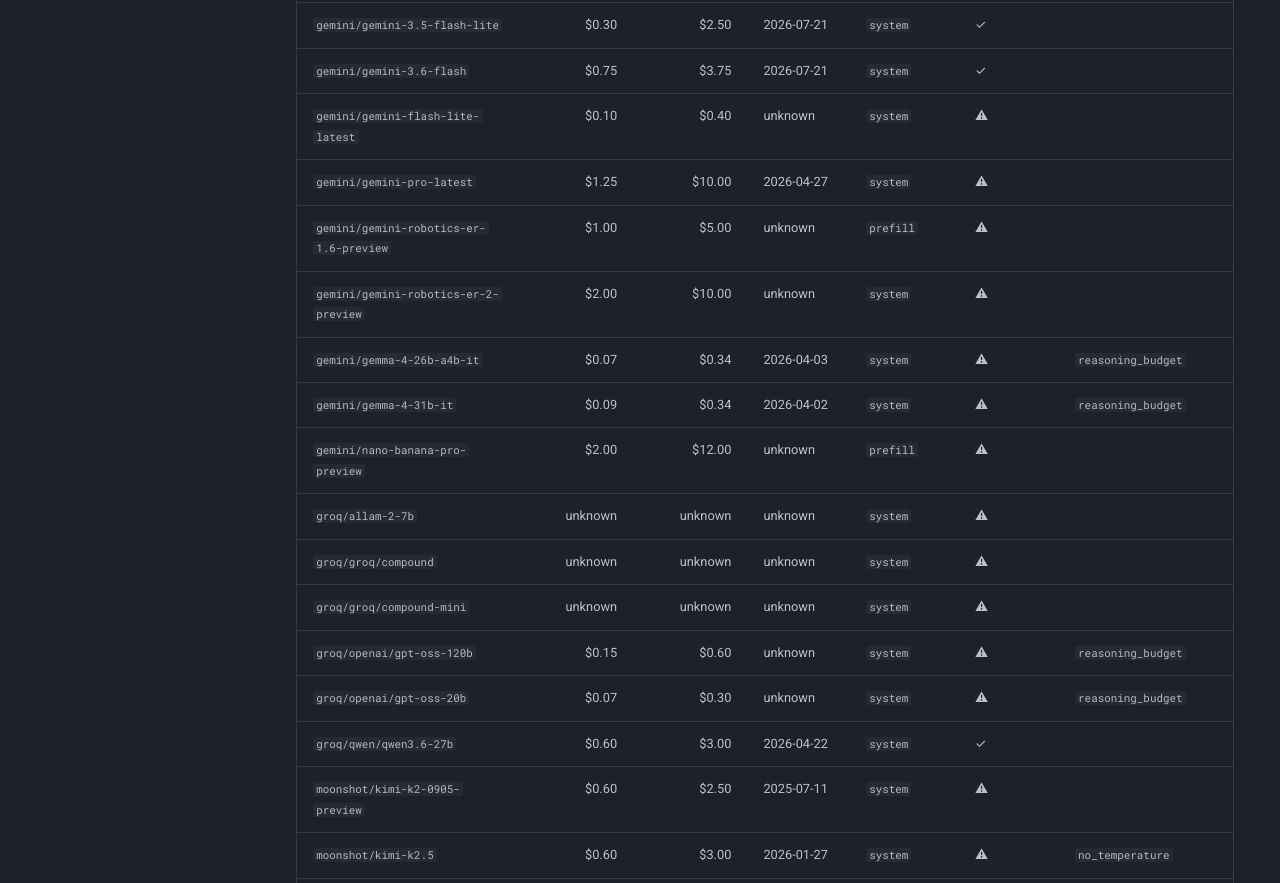
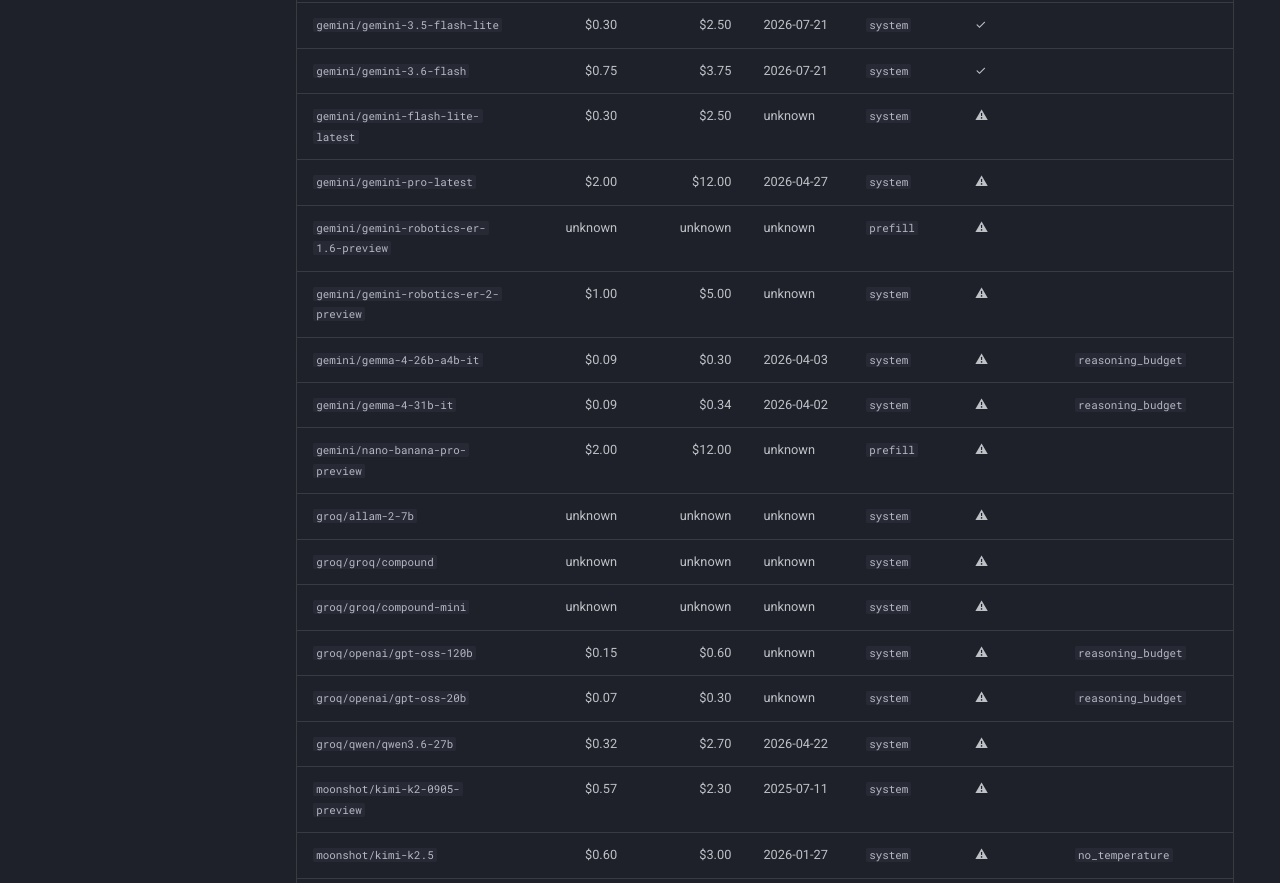
Before and after one commit to FergusFettes/basemode, an MkDocs documentation site: the page built from docs/usage/Verified Models.md, in a window 1280 px wide and 1400 px high, scrolled down 7880 px. Shown: the part 152-1035 px from the top of the window. Built offline with MkDocs 1.6.1 and Material for MkDocs 9.7.7, drawn with Linux system fonts in a browser that asks for light colours; comment, search, counter and statistics services are not loaded; some of the changed text lies outside the part shown.

Commit message:
chore(models): refresh verified models table

```diff
--- a/docs/usage/Verified Models.md
+++ b/docs/usage/Verified Models.md
@@ -7,14 +7,14 @@ This table lists every endpoint in the verified-model registry. Its `Prompt meth
 | `anthropic/claude-fable-5` | $10.00 | $50.00 | 2026-06-09 | `system` | ✓ | `no_prefill`, `no_temperature` |
 | `anthropic/claude-fable-5-1` | $10.00 | $50.00 | 2026-08-31 | `system` | ✓ | `no_prefill`, `no_temperature` |
 | `anthropic/claude-haiku-4-5-20251001` | $1.00 | $5.00 | 2025-10-01 | `prefill` | ✓ |  |
-| `anthropic/claude-opus-4-1-20250805` | $15.00 | $75.00 | 2025-08-05 | `prefill` | ✓ |  |
-| `anthropic/claude-opus-4-20250514` | $15.00 | $75.00 | 2025-05-22 | `prefill` | ✓ |  |
+| `anthropic/claude-opus-4-1-20250805` | $15.00 | $75.00 | 2025-08-05 | `prefill` | ⚠ |  |
+| `anthropic/claude-opus-4-20250514` | unknown | unknown | unknown | `prefill` | ⚠ |  |
 | `anthropic/claude-opus-4-5-20251101` | $5.00 | $25.00 | 2025-11-24 | `prefill` | ✓ |  |
 | `anthropic/claude-opus-4-6` | $5.00 | $25.00 | 2026-02-05 | `system` | ✓ | `no_prefill` |
 | `anthropic/claude-opus-4-7` | $5.00 | $25.00 | 2026-04-16 | `system` | ✓ | `no_prefill`, `no_temperature` |
 | `anthropic/claude-opus-4-8` | $5.00 | $25.00 | unknown | `system` | ⚠ | `no_prefill`, `no_temperature` |
 | `anthropic/claude-opus-5` | $5.00 | $25.00 | unknown | `few_shot` | ⚠ | `no_prefill`, `no_temperature` |
-| `anthropic/claude-sonnet-4-20250514` | $3.00 | $15.00 | 2025-05-22 | `prefill` | ✓ |  |
+| `anthropic/claude-sonnet-4-20250514` | $3.00 | $15.00 | 2025-05-22 | `prefill` | ⚠ |  |
 | `anthropic/claude-sonnet-4-5-20250929` | $3.00 | $15.00 | 2025-09-29 | `prefill` | ✓ |  |
 | `anthropic/claude-sonnet-4-6` | $3.00 | $15.00 | 2026-02-17 | `system` | ✓ | `no_prefill` |
 | `anthropic/claude-sonnet-5` | $2.00 | $10.00 | 2026-06-30 | `system` | ✓ | `no_prefill`, `no_temperature` |
@@ -113,8 +113,8 @@ This table lists every endpoint in the verified-model registry. Its `Prompt meth
 | `deepinfra/zai-org/glm-5` | $0.60 | $2.08 | unknown | `system` | ⚠ |  |
 | `deepinfra/zai-org/glm-5.1` | $1.05 | $3.50 | unknown | `system` | ⚠ | `reasoning_budget` |
 | `deepinfra/zai-org/glm-5.2` | $0.75 | $2.40 | unknown | `system` | ⚠ |  |
-| `deepseek/deepseek-v4-flash` | $0.44 | $1.32 | unknown | `system` | ⚠ | `reasoning_budget` |
-| `deepseek/deepseek-v4-flash-vision-exp` | $0.44 | $1.32 | unknown | `system` | ⚠ | `reasoning_budget` |
+| `deepseek/deepseek-v4-flash` | $0.30 | $1.20 | unknown | `system` | ⚠ | `reasoning_budget` |
+| `deepseek/deepseek-v4-flash-vision-exp` | $0.30 | $1.20 | unknown | `system` | ⚠ | `reasoning_budget` |
 | `deepseek/deepseek-v4-pro` | $1.32 | $3.96 | unknown | `system` | ⚠ | `reasoning_budget` |
 | `gemini/gemini-2.5-flash` | $0.30 | $2.50 | 2025-06-17 | `system` | ⚠ |  |
 | `gemini/gemini-2.5-flash-lite` | $0.10 | $0.40 | 2025-07-22 | `system` | ⚠ |  |
@@ -132,11 +132,11 @@ This table lists every endpoint in the verified-model registry. Its `Prompt meth
 | `gemini/gemini-3.5-flash` | $1.50 | $9.00 | 2026-07-21 | `system` | ✓ |  |
 | `gemini/gemini-3.5-flash-lite` | $0.30 | $2.50 | 2026-07-21 | `system` | ✓ |  |
 | `gemini/gemini-3.6-flash` | $0.75 | $3.75 | 2026-07-21 | `system` | ✓ |  |
-| `gemini/gemini-flash-lite-latest` | $0.10 | $0.40 | unknown | `system` | ⚠ |  |
-| `gemini/gemini-pro-latest` | $1.25 | $10.00 | 2026-04-27 | `system` | ⚠ |  |
-| `gemini/gemini-robotics-er-1.6-preview` | $1.00 | $5.00 | unknown | `prefill` | ⚠ |  |
-| `gemini/gemini-robotics-er-2-preview` | $2.00 | $10.00 | unknown | `system` | ⚠ |  |
-| `gemini/gemma-4-26b-a4b-it` | $0.07 | $0.34 | 2026-04-03 | `system` | ⚠ | `reasoning_budget` |
+| `gemini/gemini-flash-lite-latest` | $0.30 | $2.50 | unknown | `system` | ⚠ |  |
+| `gemini/gemini-pro-latest` | $2.00 | $12.00 | 2026-04-27 | `system` | ⚠ |  |
+| `gemini/gemini-robotics-er-1.6-preview` | unknown | unknown | unknown | `prefill` | ⚠ |  |
+| `gemini/gemini-robotics-er-2-preview` | $1.00 | $5.00 | unknown | `system` | ⚠ |  |
+| `gemini/gemma-4-26b-a4b-it` | $0.09 | $0.30 | 2026-04-03 | `system` | ⚠ | `reasoning_budget` |
 | `gemini/gemma-4-31b-it` | $0.09 | $0.34 | 2026-04-02 | `system` | ⚠ | `reasoning_budget` |
 | `gemini/nano-banana-pro-preview` | $2.00 | $12.00 | unknown | `prefill` | ⚠ |  |
 | `groq/allam-2-7b` | unknown | unknown | unknown | `system` | ⚠ |  |
@@ -144,8 +144,8 @@ This table lists every endpoint in the verified-model registry. Its `Prompt meth
 | `groq/groq/compound-mini` | unknown | unknown | unknown | `system` | ⚠ |  |
 | `groq/openai/gpt-oss-120b` | $0.15 | $0.60 | unknown | `system` | ⚠ | `reasoning_budget` |
 | `groq/openai/gpt-oss-20b` | $0.07 | $0.30 | unknown | `system` | ⚠ | `reasoning_budget` |
-| `groq/qwen/qwen3.6-27b` | $0.60 | $3.00 | 2026-04-22 | `system` | ✓ |  |
-| `moonshot/kimi-k2-0905-preview` | $0.60 | $2.50 | 2025-07-11 | `system` | ⚠ |  |
+| `groq/qwen/qwen3.6-27b` | $0.32 | $2.70 | 2026-04-22 | `system` | ⚠ |  |
+| `moonshot/kimi-k2-0905-preview` | $0.57 | $2.30 | 2025-07-11 | `system` | ⚠ |  |
 | `moonshot/kimi-k2.5` | $0.60 | $3.00 | 2026-01-27 | `system` | ⚠ | `no_temperature` |
 | `moonshot/kimi-k2.6` | $0.95 | $4.00 | 2026-04-20 | `system` | ✓ | `no_temperature` |
 | `moonshot/kimi-k2.7-code` | $0.95 | $4.00 | unknown | `system` | ⚠ | `no_temperature`, `reasoning_budget` |
--- a/pyproject.toml
+++ b/pyproject.toml
@@ -4,7 +4,7 @@ build-backend = "hatchling.build"
 
 [project]
 name = "basemode"
-version = "0.1.48"
+version = "0.1.49"
 description = "Make any LLM do raw text continuation"
 readme = "README.md"
 license = "Apache-2.0"
```
Also changed, not shown: 3 other files.
